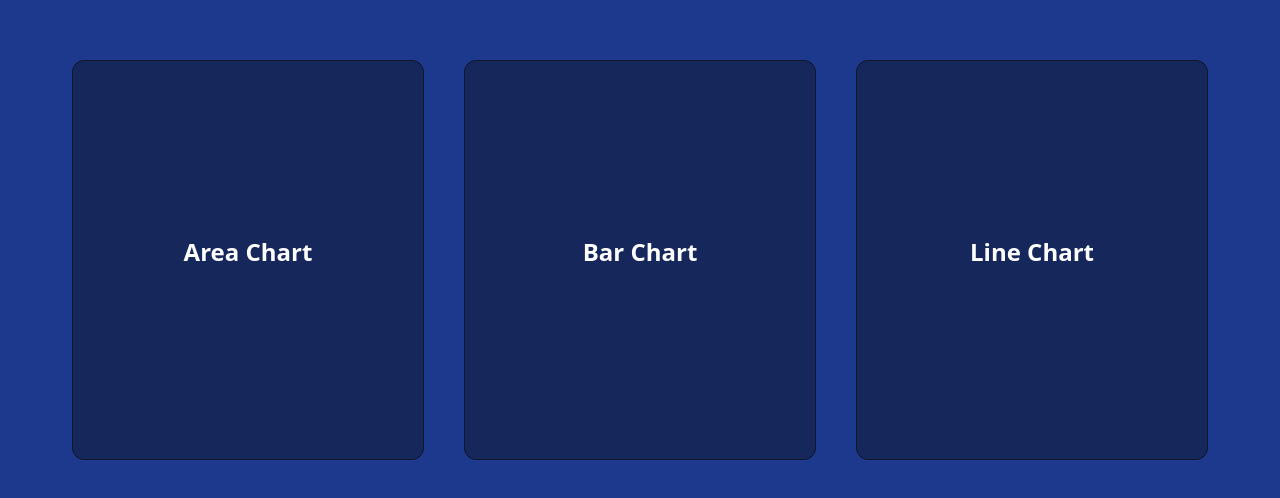
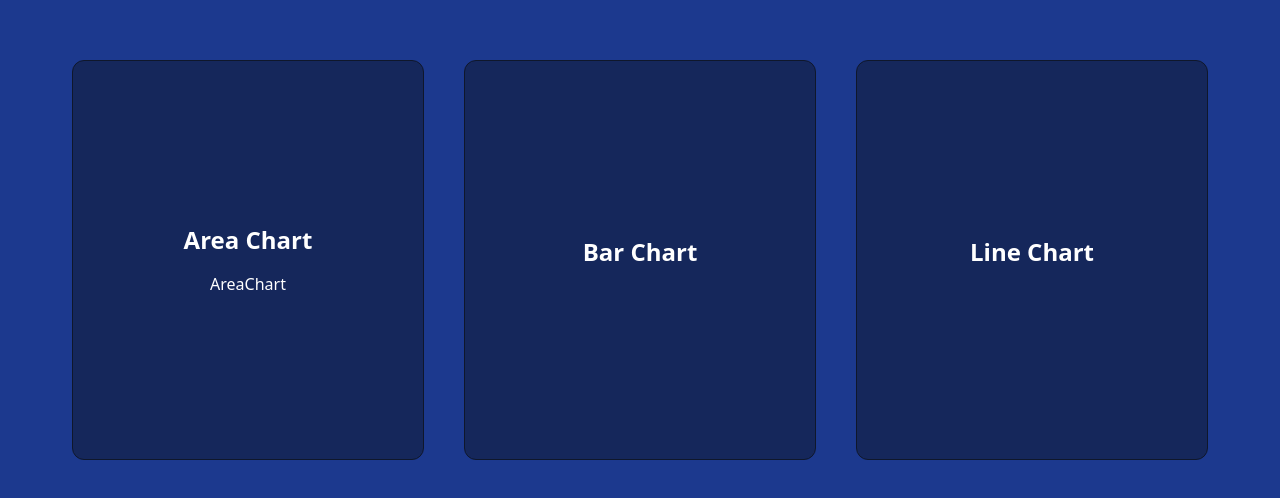
Before and after one commit to dean-tunbridge/rechart-project, a React (Vite) app: page / in a window 1280 px wide. Shown: the part 172-670 px from the top of the page. Built offline with nearby package versions, Linux system fonts and the light colour scheme.

Commit message:
import area chart

```diff
--- a/src/App.jsx
+++ b/src/App.jsx
@@ -1,12 +1,15 @@
 import './App.css'
 import GridItem from './components/GridItem'
+import AreaChart from './components/AreaChart'
 
 function App() {
   return (
     <>
       <div className="flex min-h-screen flex-col items-center justify-center px-4 md:px-8 xl:px-10">
         <div className="grid xl:grid-cols-3 lg:grid-cols-2 w-full gap-10 max-w-[1400px]">
-          <GridItem title="Area Chart"></GridItem>
+          <GridItem title="Area Chart">
+            <AreaChart />
+          </GridItem>
           <GridItem title="Bar Chart"></GridItem>
           <GridItem title="Line Chart"></GridItem>
         </div>
```
